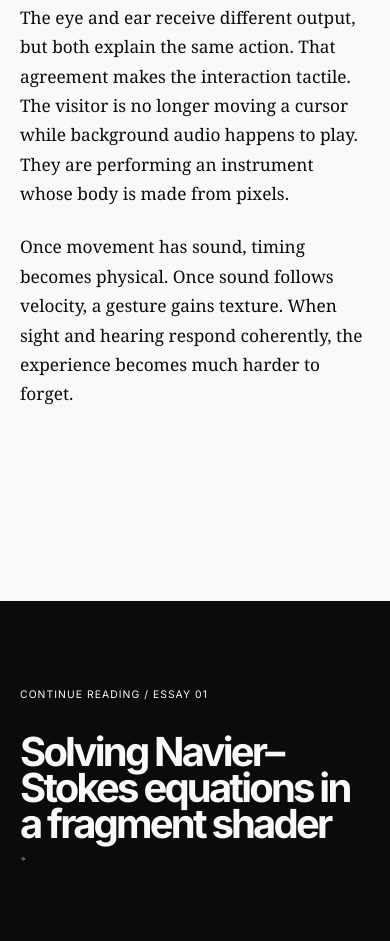
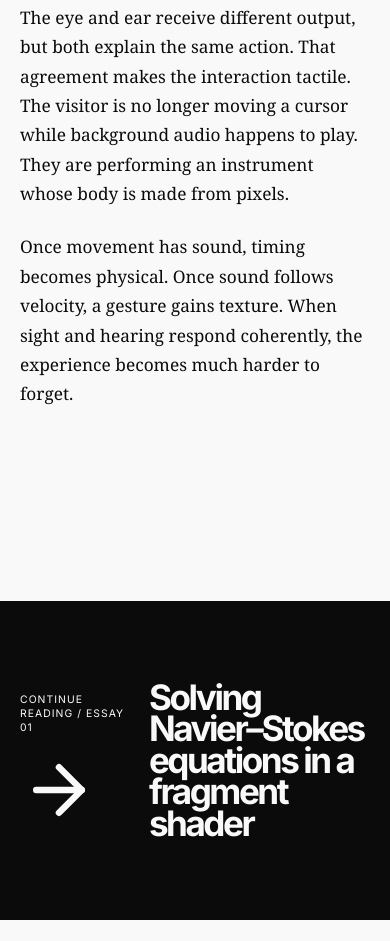
Before and after one commit to fadeddarts/portfolio, a plain HTML site: page field-notes/procedural-audio-web.html in a window 390 px wide. Shown: the part 10646-11587 px from the top of the page. After the commit the page ends 11566 px from the top, so only its background shows below. Drawn offline with Linux system fonts and the light colour scheme.

Commit message:
Fixed field notes

```diff
--- a/field-notes/procedural-audio-web.html
+++ b/field-notes/procedural-audio-web.html
@@ -329,8 +329,11 @@ filter.frequency.setTargetAtTime(
     </main>
 
     <a class="article-next" href="navier-stokes-fragment-shader.html">
-      <span>Continue reading / Essay 01</span>
-      <strong>Solving Navier–Stokes equations in a fragment shader <span class="icon-arrow icon-arrow--e" aria-hidden="true"></span></strong>
+      <div class="article-next__lead">
+        <span class="article-next__label">Continue reading / Essay 01</span>
+        <span class="article-next__arrow icon-arrow icon-arrow--e" aria-hidden="true"></span>
+      </div>
+      <strong>Solving Navier–Stokes equations in a fragment shader</strong>
     </a>
   <script src="../assets/icons.js"></script>
 </body>
--- a/field-notes/styles.css
+++ b/field-notes/styles.css
@@ -266,38 +266,54 @@ li code {
 }
 
 .article-next {
-  display: block;
+  display: grid;
+  grid-template-columns: auto 1fr;
+  align-items: center;
+  gap: 1.5rem 4vw;
   padding: 5rem var(--pad);
   border-top: 1px solid var(--ink);
   background: var(--ink);
   color: var(--paper);
 }
 
-.article-next span {
+.article-next__lead {
+  display: flex;
+  flex-direction: column;
+  align-items: flex-start;
+  gap: 1.25rem;
+}
+
+.article-next__label {
   font-size: 0.65rem;
   letter-spacing: 0.1em;
   text-transform: uppercase;
+  line-height: 1.35;
+  max-width: 16ch;
 }
 
 .article-next strong {
-  display: inline-flex;
-  flex-wrap: wrap;
-  align-items: center;
-  gap: 0.35em;
-  max-width: 16ch;
-  margin-top: 2rem;
+  display: block;
+  max-width: 14ch;
+  margin: 0;
   font-size: clamp(2.5rem, 7vw, 7rem);
   letter-spacing: -0.07em;
   line-height: 0.9;
 }
 
-.article-next .icon-arrow {
-  width: 0.55em;
-  height: 0.55em;
+.article-next .article-next__arrow {
+  width: clamp(5.5rem, 16vw, 13rem);
+  height: clamp(5.5rem, 16vw, 13rem);
+  color: var(--paper);
+  transition: color 0.25s ease, transform 0.35s var(--ease, cubic-bezier(0.16, 1, 0.3, 1));
 }
 
 .article-next:hover strong {
   color: var(--blue);
+}
+
+.article-next:hover .article-next__arrow {
+  color: var(--blue);
+  transform: translateX(0.35rem);
 }
 
 @media (max-width: 760px) {
@@ -343,6 +359,25 @@ li code {
   .prose section {
     margin-top: 4.5rem;
   }
+
+  .article-next {
+    grid-template-columns: auto 1fr;
+    gap: 1.25rem 1.5rem;
+  }
+
+  .article-next__lead {
+    gap: 1rem;
+  }
+
+  .article-next .article-next__arrow {
+    width: clamp(4rem, 20vw, 6.5rem);
+    height: clamp(4rem, 20vw, 6.5rem);
+  }
+
+  .article-next strong {
+    max-width: 11ch;
+    font-size: clamp(2rem, 9vw, 3.25rem);
+  }
 }
 
 @media (prefers-reduced-motion: reduce) {
```
Also changed, not shown: field-notes/navier-stokes-fragment-shader.html (+5 -2 lines), field-notes/rigid-body-interfaces.html (+5 -2 lines), index.html (+3 -3 lines), styles.css (+26 -0 lines).
